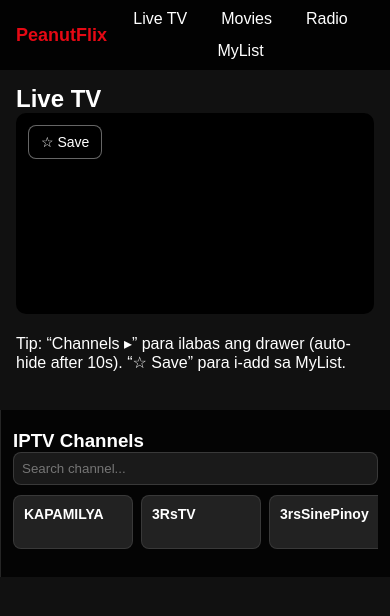
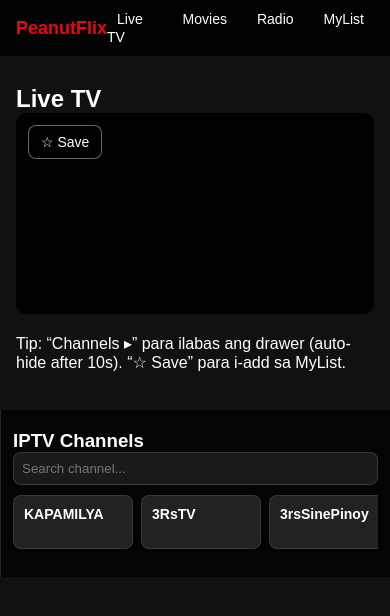
Before and after one commit to diyong174-rgb/giatv, a plain HTML site: page index.html in a window 390 px wide. Drawn offline with nearby package versions, Linux system fonts and the light colour scheme.

Commit message:
Update style.css

```diff
--- a/style.css
+++ b/style.css
@@ -187,12 +187,14 @@ nav a:hover {
 
     /* Mobile header adjustments */
     header nav ul {
-        flex-wrap: wrap;
+        flex-wrap: nowrap; /* Ensure the header is a single horizontal line */
         justify-content: center;
+        gap: 10px; /* Reduce the gap between links */
+        overflow-x: auto; /* Allow scrolling if there are too many items */
     }
 
     nav a {
-        font-size: 16px;
+        font-size: 14px;
         padding: 8px 10px;
     }
 
```
